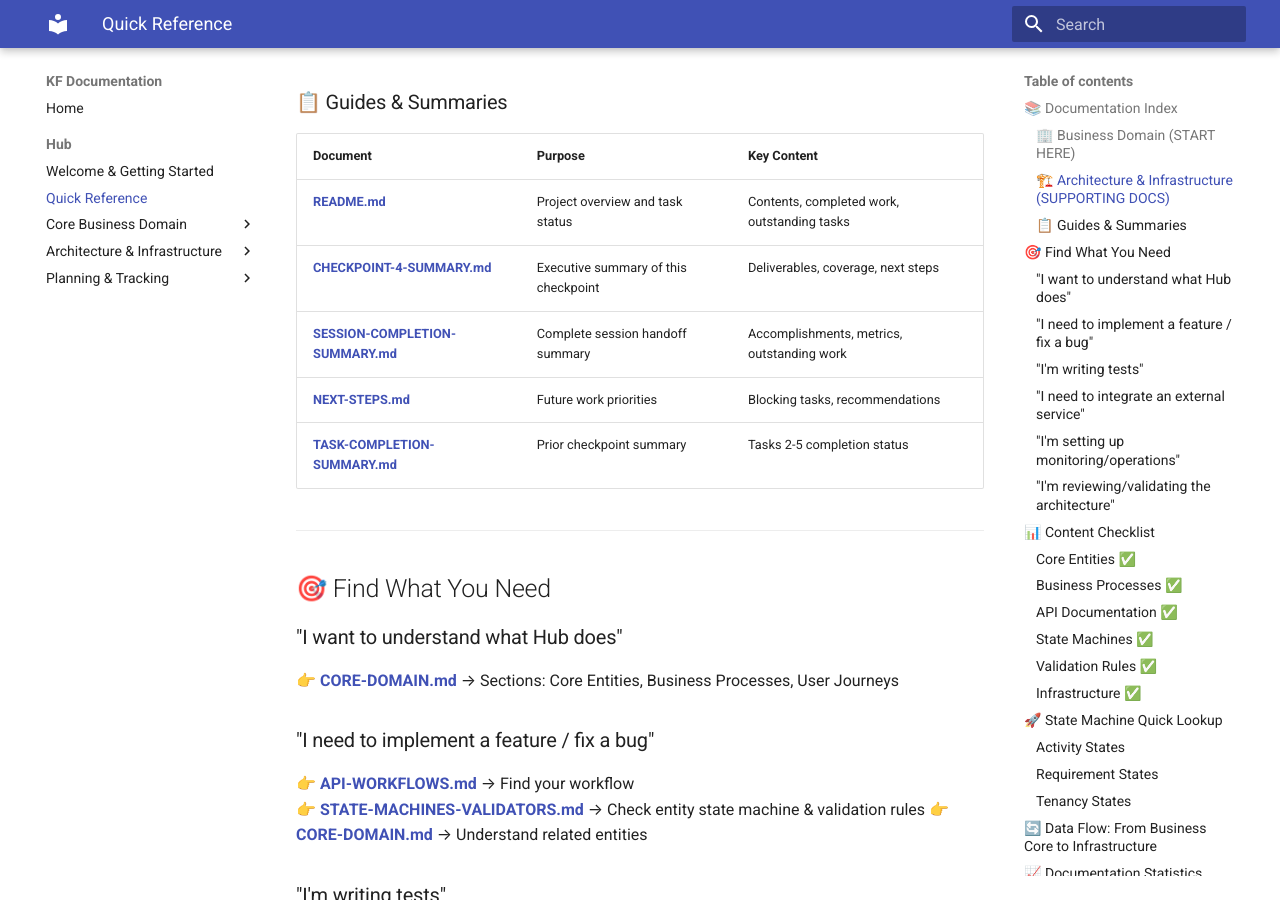
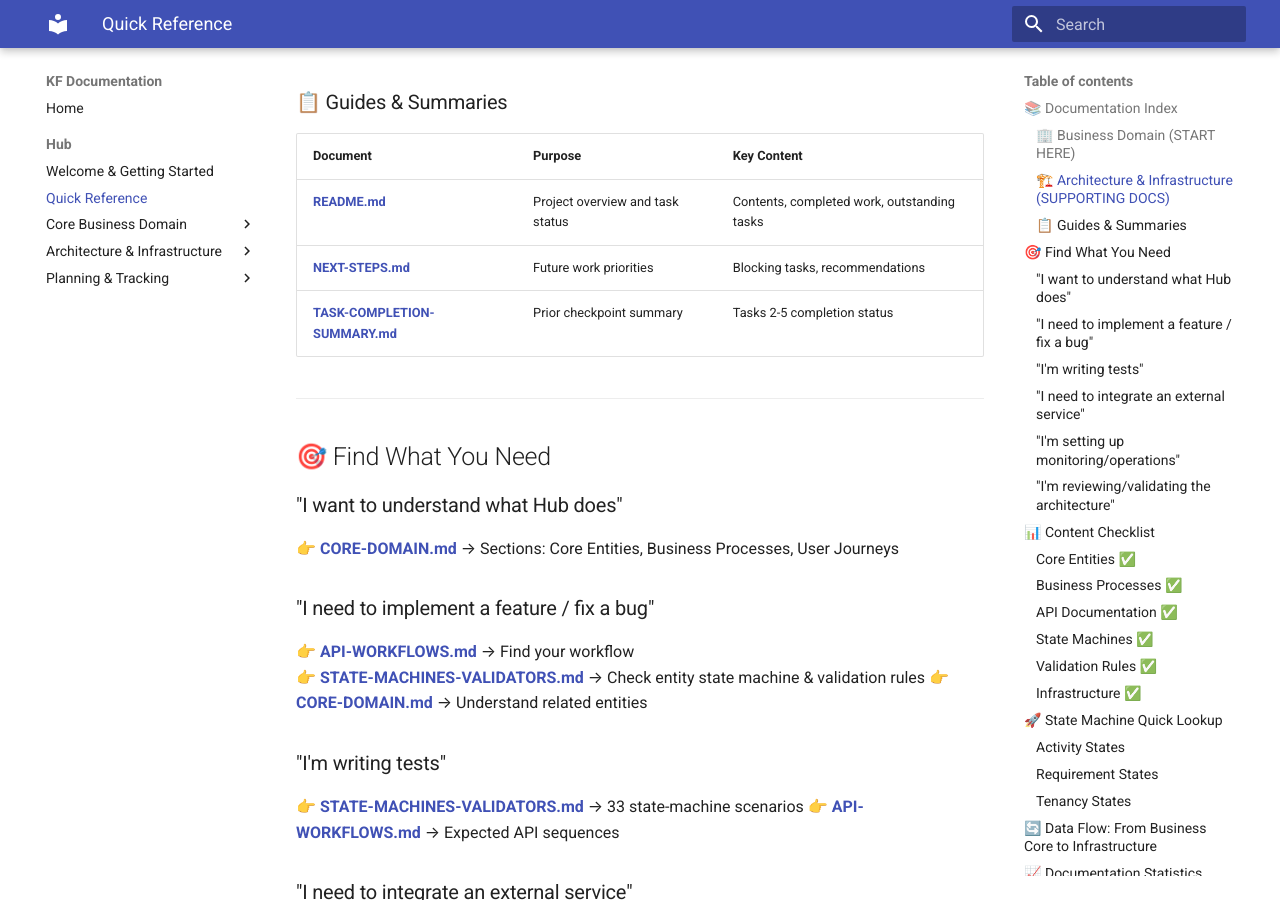
Before and after one commit to newportg/KF-Documentation, an MkDocs documentation site: the page built from Vault/projects/Hub/QUICK-REFERENCE.md, in a window 1280 px wide and 900 px high, scrolled down 1191 px. Built offline with MkDocs 1.6.1 and Material for MkDocs 9.7.7, drawn with Linux system fonts in a browser that asks for light colours.

Commit message:
fix: Remove references to CHECKPOINT-4-SUMMARY.md and SESSION-COMPLETION-SUMMARY.md from QUICK-REFERENCE.md

```diff
--- a/Vault/projects/Hub/QUICK-REFERENCE.md
+++ b/Vault/projects/Hub/QUICK-REFERENCE.md
@@ -30,8 +30,6 @@
 | Document | Purpose | Key Content |
 |----------|---------|-----------|
 | **[README.md](./Planning & Tracking/README.md)** | Project overview and task status | Contents, completed work, outstanding tasks |
-| **[CHECKPOINT-4-SUMMARY.md](./Planning & Tracking/CHECKPOINT-4-SUMMARY.md)** | Executive summary of this checkpoint | Deliverables, coverage, next steps |
-| **[SESSION-COMPLETION-SUMMARY.md](./Planning & Tracking/SESSION-COMPLETION-SUMMARY.md)** | Complete session handoff summary | Accomplishments, metrics, outstanding work |
 | **[NEXT-STEPS.md](./Planning & Tracking/NEXT-STEPS.md)** | Future work priorities | Blocking tasks, recommendations |
 | **[TASK-COMPLETION-SUMMARY.md](./Planning & Tracking/TASK-COMPLETION-SUMMARY.md)** | Prior checkpoint summary | Tasks 2-5 completion status |
 
```
